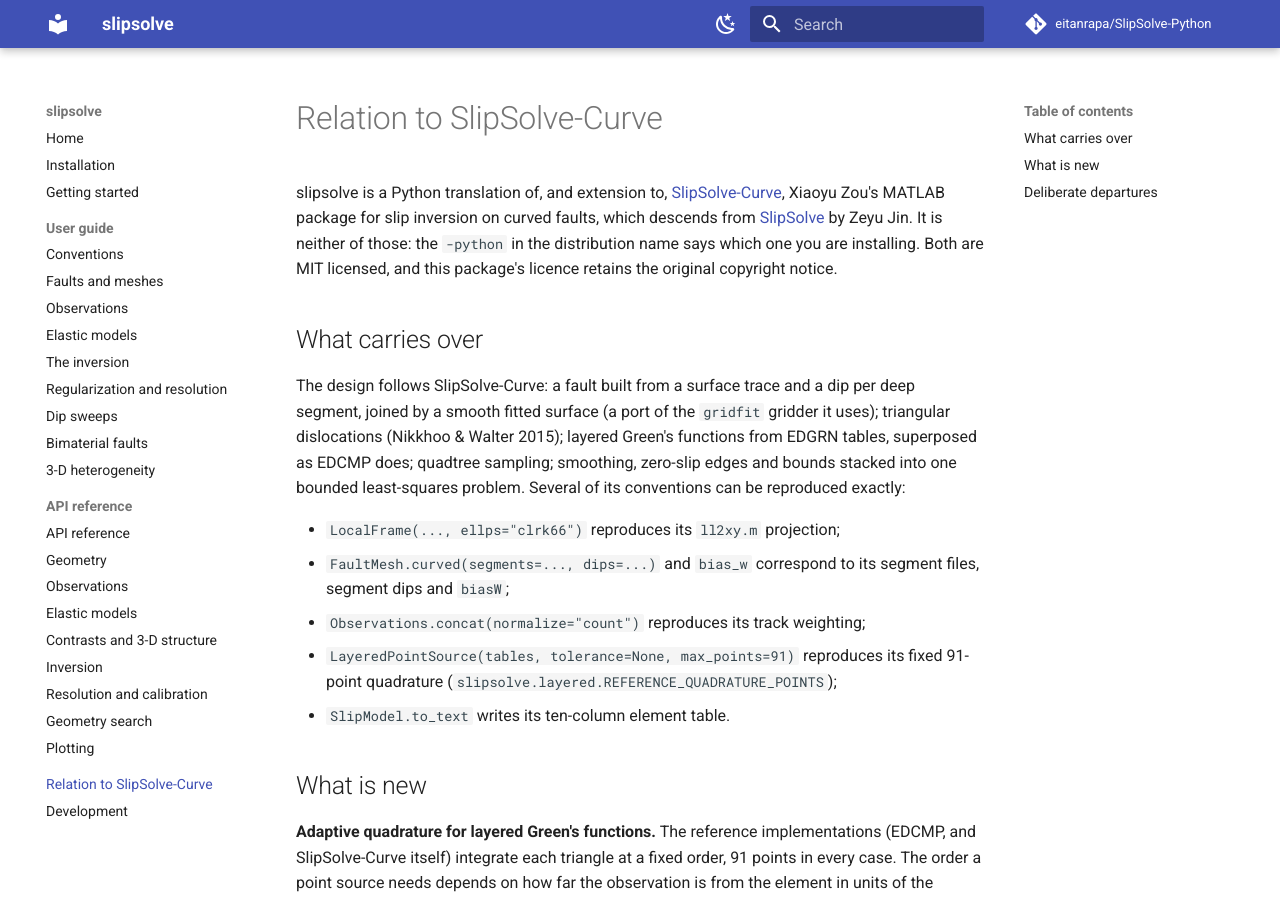
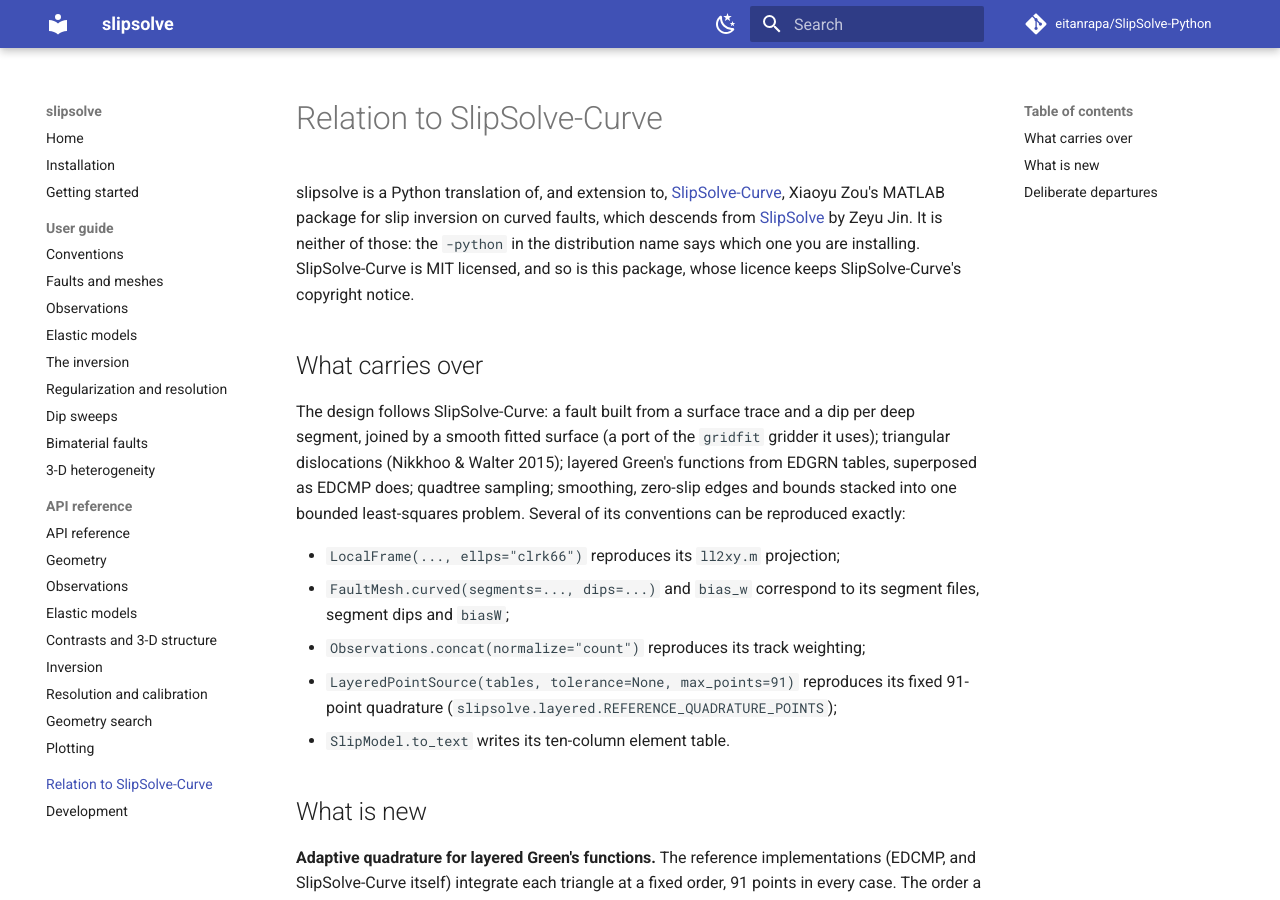
Before and after one commit to eitanrapa/SlipSolve-Python, an MkDocs documentation site: the page built from docs/slipsolve-curve.md, in a window 1280 px wide and 900 px high. Built offline with MkDocs 1.6.1 and Material for MkDocs 9.7.7, drawn with Linux system fonts in a browser that asks for light colours; comment, search, counter and statistics services are not loaded.

Commit message:
LICENSE holds the MIT text alone
The lineage paragraph and the note on the name kept GitHub from recognising the
licence as MIT; the README already says both. Both copyright notices stay. The
docs page no longer says SlipSolve itself is MIT, which its repository does not
state.

Co-Authored-By: Claude Opus 5.5 <noreply@anthropic.com>
Claude-Session: https://claude.ai/code/session_01Jh7HRsr9rCQcLgEgc5zuzg

```diff
--- a/docs/slipsolve-curve.md
+++ b/docs/slipsolve-curve.md
@@ -5,8 +5,8 @@ slipsolve is a Python translation of, and extension to,
 package for slip inversion on curved faults, which descends from
 [SlipSolve](https://github.com/ZeyuJin/geodetic_inversion) by Zeyu Jin. It is
 neither of those: the `-python` in the distribution name says which one you are
-installing. Both are MIT licensed, and this package's licence retains the original
-copyright notice.
+installing. SlipSolve-Curve is MIT licensed, and so is this package, whose licence
+keeps SlipSolve-Curve's copyright notice.
 
 ## What carries over
 
```
Also changed, not shown: 1 other file.
